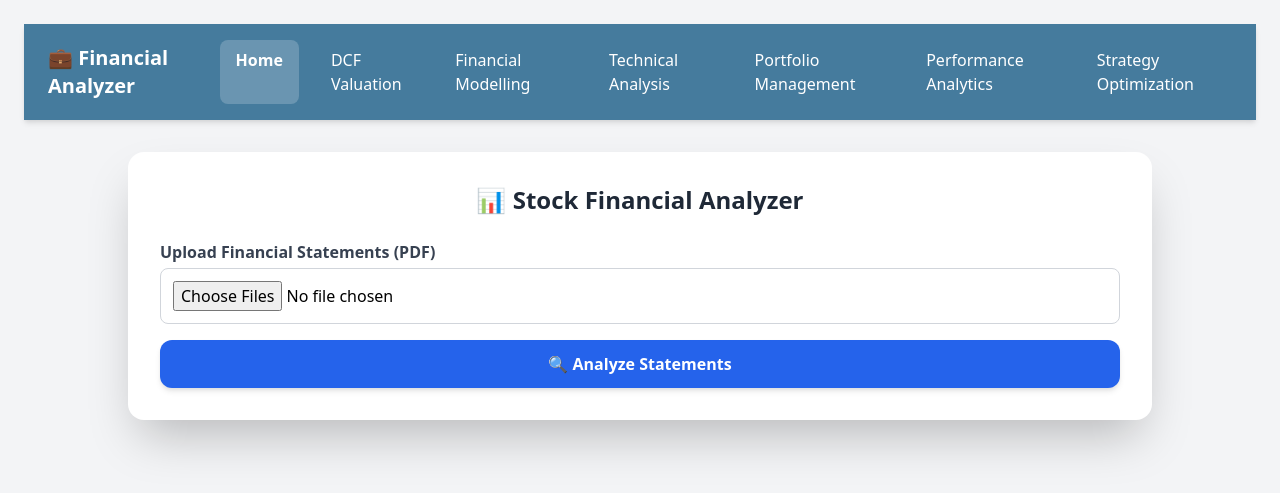
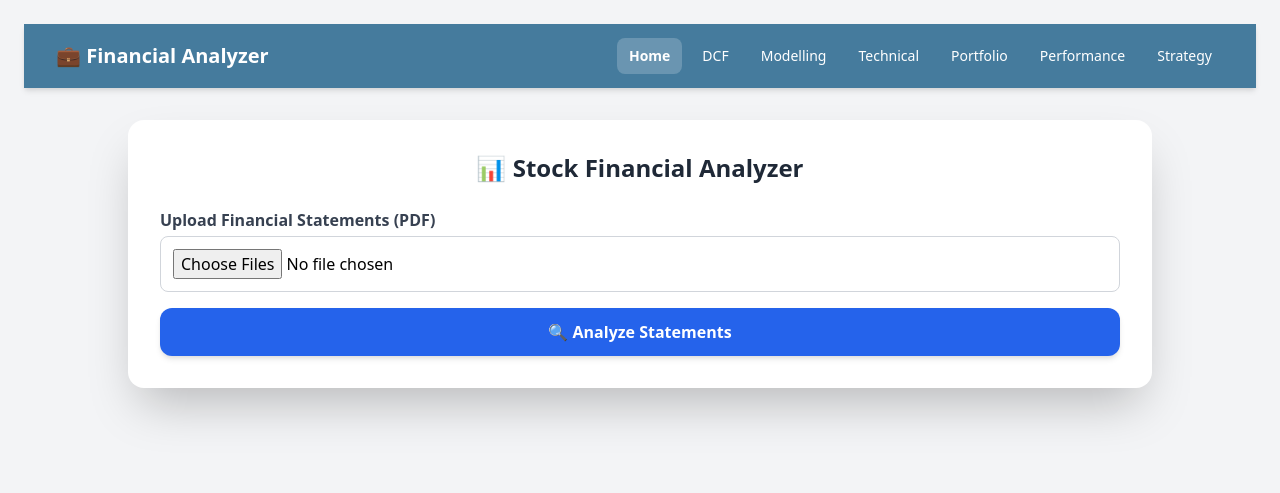
Before and after one commit to shadab-cyber/Financial-Analyzer, a Flask app: page / in a window 1280 px wide. Shown: the top 493 px of the page. Run offline with Flask 3, Linux system fonts and the light colour scheme.

Commit message:
Add files via upload

```diff
--- a/templates/financialanalyzerweb.html
+++ b/templates/financialanalyzerweb.html
@@ -5,47 +5,163 @@
   <meta name="viewport" content="width=device-width, initial-scale=1.0"/>
   <title>Stock Financial Analyzer</title>
   <link href="https://cdn.jsdelivr.net/npm/tailwindcss@2.2.19/dist/tailwind.min.css" rel="stylesheet">
+
+<style>
+/* Mobile-responsive table wrapper */
+.table-responsive {
+    overflow-x: auto;
+    -webkit-overflow-scrolling: touch;
+}
+
+/* Ensure tables don't break layout on mobile */
+table {
+    min-width: 600px;
+}
+
+/* Stack cards on mobile */
+@media (max-width: 768px) {
+    .grid { grid-template-columns: 1fr !important; }
+    .section-card { padding: 16px; }
+    .metric-card { padding: 12px; }
+    h1 { font-size: 1.75rem !important; }
+    h2 { font-size: 1.25rem !important; }
+    .section-title { font-size: 1.25rem !important; }
+}
+
+/* Touch-friendly buttons */
+button, .btn, a[class*="btn"] {
+    min-height: 44px;
+    min-width: 44px;
+}
+
+/* Improved mobile padding */
+@media (max-width: 640px) {
+    body { padding: 0 !important; }
+    .max-w-7xl { padding-left: 1rem; padding-right: 1rem; }
+}
+</style>
+
 </head>
 
 <body class="bg-gray-100 min-h-screen p-6">
 
-<!-- ================= NAVBAR ================= -->
-<nav class="text-white px-6 py-4 shadow-md mb-8" style="background-color:#457b9d;">
-  <div class="max-w-7xl mx-auto flex justify-between items-center">
-    <div class="text-xl font-bold">💼 Financial Analyzer</div>
-    <div class="flex space-x-4">
+<!-- ================= MOBILE-RESPONSIVE NAVBAR ================= -->
+<nav class="text-white shadow-md mb-8" style="background-color:#457b9d;">
+  <div class="max-w-7xl mx-auto px-4 sm:px-6 lg:px-8">
+    <div class="flex justify-between items-center h-16">
+
+      <!-- Logo -->
+      <div class="flex-shrink-0">
+        <a href="/" class="text-xl font-bold">💼 Financial Analyzer</a>
+      </div>
+
+      <!-- Desktop Menu -->
+      <div class="hidden lg:flex space-x-2">
+        <a href="/"
+           class="nav-link px-3 py-2 rounded-lg text-sm hover:bg-white hover:bg-opacity-20 transition">
+          Home
+        </a>
+        <a href="/dcf"
+           class="nav-link px-3 py-2 rounded-lg text-sm hover:bg-white hover:bg-opacity-20 transition">
+          DCF
+        </a>
+        <a href="/financial-modelling"
+           class="nav-link px-3 py-2 rounded-lg text-sm hover:bg-white hover:bg-opacity-20 transition">
+          Modelling
+        </a>
+        <a href="/technical-analysis"
+           class="nav-link px-3 py-2 rounded-lg text-sm hover:bg-white hover:bg-opacity-20 transition">
+          Technical
+        </a>
+        <a href="/portfolio-management"
+           class="nav-link px-3 py-2 rounded-lg text-sm hover:bg-white hover:bg-opacity-20 transition">
+          Portfolio
+        </a>
+        <a href="/performance-analytics"
+           class="nav-link px-3 py-2 rounded-lg text-sm hover:bg-white hover:bg-opacity-20 transition">
+          Performance
+        </a>
+        <a href="/strategy-optimization"
+           class="nav-link px-3 py-2 rounded-lg text-sm hover:bg-white hover:bg-opacity-20 transition">
+          Strategy
+        </a>
+      </div>
+
+      <!-- Mobile menu button -->
+      <div class="lg:hidden">
+        <button id="mobile-menu-btn" type="button"
+                class="inline-flex items-center justify-center p-2 rounded-md hover:bg-white hover:bg-opacity-20 focus:outline-none">
+          <svg class="h-6 w-6" fill="none" viewBox="0 0 24 24" stroke="currentColor">
+            <path id="menu-icon" stroke-linecap="round" stroke-linejoin="round" stroke-width="2" d="M4 6h16M4 12h16M4 18h16"/>
+            <path id="close-icon" class="hidden" stroke-linecap="round" stroke-linejoin="round" stroke-width="2" d="M6 18L18 6M6 6l12 12"/>
+          </svg>
+        </button>
+      </div>
+    </div>
+  </div>
+
+  <!-- Mobile Menu -->
+  <div id="mobile-menu" class="hidden lg:hidden">
+    <div class="px-2 pt-2 pb-3 space-y-1">
       <a href="/"
-         class="px-4 py-2 rounded-lg bg-white bg-opacity-20 font-semibold hover:bg-white hover:bg-opacity-20 transition">
-        Home
+         class="block px-3 py-2 rounded-md text-base hover:bg-white hover:bg-opacity-20 transition">
+        🏠 Home
       </a>
       <a href="/dcf"
-         class="px-4 py-2 rounded-lg  hover:bg-white hover:bg-opacity-20 transition">
-        DCF Valuation
+         class="block px-3 py-2 rounded-md text-base hover:bg-white hover:bg-opacity-20 transition">
+        📊 DCF Valuation
       </a>
       <a href="/financial-modelling"
-         class="px-4 py-2 rounded-lg  hover:bg-white hover:bg-opacity-20 transition">
-        Financial Modelling
+         class="block px-3 py-2 rounded-md text-base hover:bg-white hover:bg-opacity-20 transition">
+        📈 Financial Modelling
       </a>
       <a href="/technical-analysis"
-         class="px-4 py-2 rounded-lg  hover:bg-white hover:bg-opacity-20 transition">
-        Technical Analysis
+         class="block px-3 py-2 rounded-md text-base hover:bg-white hover:bg-opacity-20 transition">
+        📉 Technical Analysis
       </a>
       <a href="/portfolio-management"
-         class="px-4 py-2 rounded-lg  hover:bg-white hover:bg-opacity-20 transition">
-        Portfolio Management
+         class="block px-3 py-2 rounded-md text-base hover:bg-white hover:bg-opacity-20 transition">
+        💼 Portfolio Management
       </a>
       <a href="/performance-analytics"
-         class="px-4 py-2 rounded-lg  hover:bg-white hover:bg-opacity-20 transition">
-        Performance Analytics
+         class="block px-3 py-2 rounded-md text-base hover:bg-white hover:bg-opacity-20 transition">
+        📊 Performance Analytics
       </a>
       <a href="/strategy-optimization"
-         class="px-4 py-2 rounded-lg  hover:bg-white hover:bg-opacity-20 transition">
-        Strategy Optimization
+         class="block px-3 py-2 rounded-md text-base hover:bg-white hover:bg-opacity-20 transition">
+        🎯 Strategy Optimization
       </a>
     </div>
   </div>
 </nav>
+
+<script>
+// Mobile menu toggle
+document.addEventListener('DOMContentLoaded', function() {
+  const mobileMenuBtn = document.getElementById('mobile-menu-btn');
+  const mobileMenu = document.getElementById('mobile-menu');
+  const menuIcon = document.getElementById('menu-icon');
+  const closeIcon = document.getElementById('close-icon');
+
+  if (mobileMenuBtn) {
+    mobileMenuBtn.addEventListener('click', function() {
+      mobileMenu.classList.toggle('hidden');
+      menuIcon.classList.toggle('hidden');
+      closeIcon.classList.toggle('hidden');
+    });
+  }
+
+  // Highlight active page
+  const currentPath = window.location.pathname;
+  document.querySelectorAll('.nav-link, #mobile-menu a').forEach(link => {
+    if (link.getAttribute('href') === currentPath) {
+      link.classList.add('bg-white', 'bg-opacity-20', 'font-semibold');
+    }
+  });
+});
+</script>
 <!-- =============== NAVBAR END =============== -->
+
 
 
 <div class="bg-white shadow-2xl rounded-2xl p-8 w-full max-w-5xl mx-auto">
```
